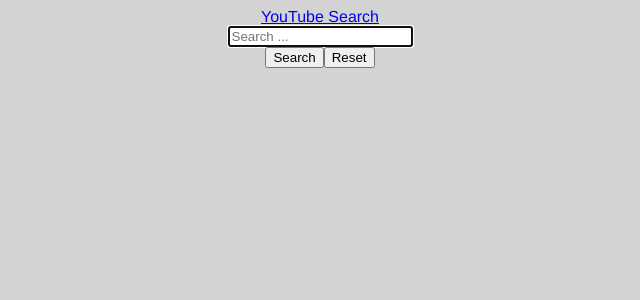
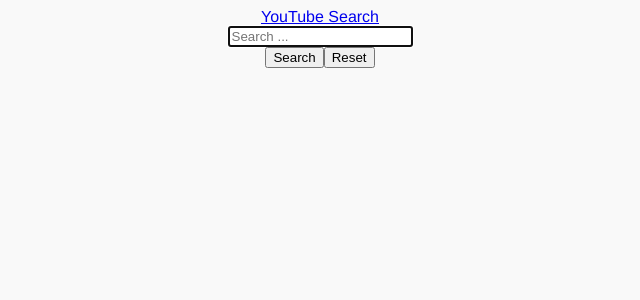
Before and after one commit to dawidstask/yt-app, a Vue app: page / in a window 1280 px wide. Shown: the top 300 px of the page, without its empty margins (320-960 px from the left). Built offline with nearby package versions, Linux system fonts and the light colour scheme.

Commit message:
Change line break types

```diff
--- a/src/App.vue
+++ b/src/App.vue
@@ -16,7 +16,7 @@
 
 <style lang="stylus">
 body
-  background-color lightgray
+  background-color #F9F9F9
 #app
   font-family 'Avenir', Helvetica, Arial, sans-serif
   -webkit-font-smoothing antialiased
--- a/src/components/SearchResults.vue
+++ b/src/components/SearchResults.vue
@@ -1,11 +1,9 @@
 <template>
-  <div>
-    <div class="items">
-      <div
-        v-for="video in videos"
-        :key="video.id.videoId">
-        <VideoItem :video="video" />
-      </div>
+  <div class="items">
+    <div
+      v-for="video in videos"
+      :key="video.id.videoId">
+      <VideoItem :video="video" />
     </div>
   </div>
 </template>
@@ -28,6 +26,7 @@
 </script>
 <style lang="stylus" scoped>
   .items
+    margin-top: 2em
     display: grid
     align-items: center
     grid-template-columns: repeat(auto-fit, minmax(400px, 1fr))
--- a/src/components/VideoItem.vue
+++ b/src/components/VideoItem.vue
@@ -15,7 +15,6 @@
 <style lang="stylus" scoped>
   div
     height: 100%
-    background-color: white
   p
     font-size: 1em
     font-weight: bold
```
